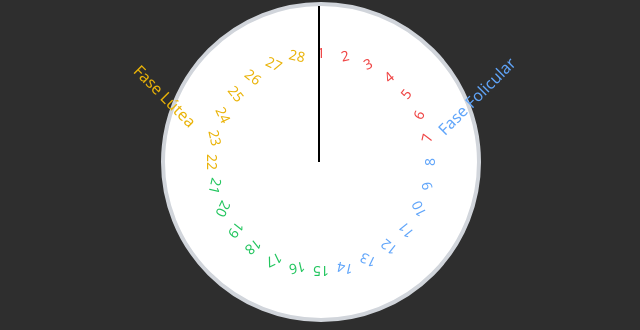
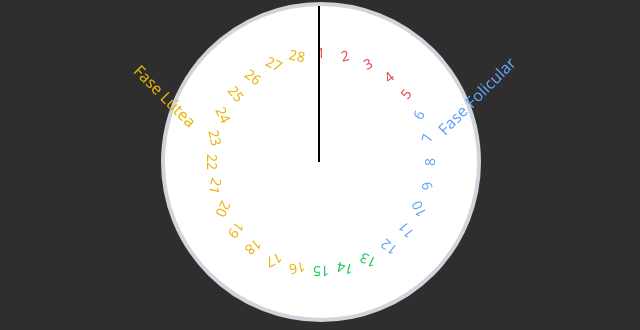
Before and after one commit to dougc95/cycle-tracker, a React (Vite) app: page / in a window 1280 px wide. Shown: the part 363-693 px from the top of the page, without its empty margins (319-959 px from the left). Built offline with nearby package versions, Linux system fonts and the light colour scheme.

Commit message:
adapt phase interpolation

```diff
--- a/src/components/MenstrualCycle.jsx
+++ b/src/components/MenstrualCycle.jsx
@@ -24,6 +24,39 @@ const MenstrualCycle = () => {
   // Generate days based on cycle length
   const days = Array.from({ length: cycleLength }, (_, i) => i + 1);
 
+  // Calculate phase ranges dynamically
+  const calculatePhaseRanges = (length) => {
+    const menstrualEnd = Math.round(length * 0.18); // 18% for Menstrual phase
+    const ovulationLength = Math.max(2, Math.round(length * 0.1)); // 2–3 days (~7–10%)
+    const ovulationStart = Math.round(length * 0.47); // ~47% through the cycle
+    const ovulationEnd = ovulationStart + ovulationLength - 1; // 2-3 days for ovulation
+
+    const follicularEnd = ovulationStart - 1; // Ends right before ovulation starts
+    const lutealStart = ovulationEnd + 1; // Starts right after ovulation ends
+
+    return {
+      menstrual: [1, menstrualEnd],
+      follicular: [menstrualEnd + 1, follicularEnd],
+      ovulation: [ovulationStart, ovulationEnd],
+      luteal: [lutealStart, length],
+    };
+  };
+
+  const phaseRanges = calculatePhaseRanges(cycleLength);
+
+  // Determine the phase color for a given day
+  const getPhaseColor = (day) => {
+    if (day >= phaseRanges.menstrual[0] && day <= phaseRanges.menstrual[1])
+      return "text-red-500"; // Menstrual phase
+    if (day >= phaseRanges.follicular[0] && day <= phaseRanges.follicular[1])
+      return "text-blue-400"; // Follicular phase
+    if (day >= phaseRanges.ovulation[0] && day <= phaseRanges.ovulation[1])
+      return "text-green-500"; // Ovulation phase
+    if (day >= phaseRanges.luteal[0] && day <= phaseRanges.luteal[1])
+      return "text-yellow-500"; // Luteal phase
+    return "text-gray-700"; // Default
+  };
+
   // Calculate positions for days around the circle
   const calculatePosition = (index) => {
     const angle = (index * (360 / cycleLength) - 90) * (Math.PI / 180);
@@ -37,15 +70,6 @@ const MenstrualCycle = () => {
         -index * (360 / cycleLength)
       }deg)`,
     };
-  };
-
-  // Determine the phase based on the day
-  const getPhaseColor = (day) => {
-    const phaseLength = cycleLength / 4;
-    if (day <= phaseLength) return "text-red-500"; // Menstrual phase
-    if (day <= 2 * phaseLength) return "text-blue-400"; // Follicular phase
-    if (day <= 3 * phaseLength) return "text-green-500"; // Ovulation phase
-    return "text-yellow-500"; // Luteal phase
   };
 
   return (
@@ -66,10 +90,13 @@ const MenstrualCycle = () => {
               type="number"
               value={cycleLength}
               onChange={(e) =>
-                setCycleLength(Math.max(1, Number(e.target.value)))
+                setCycleLength(
+                  Math.max(25, Math.min(35, Number(e.target.value)))
+                )
               }
               className="mt-1 w-24 rounded border border-gray-400 p-2 text-center"
-              min="1"
+              min="25"
+              max="35"
             />
           </div>
           <div>
```
